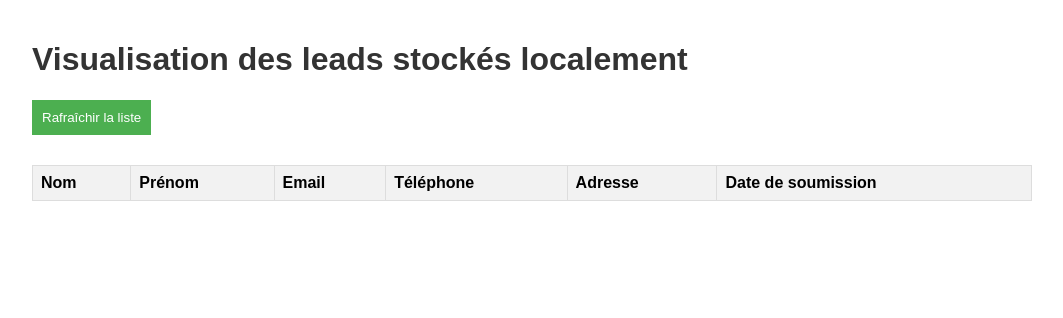
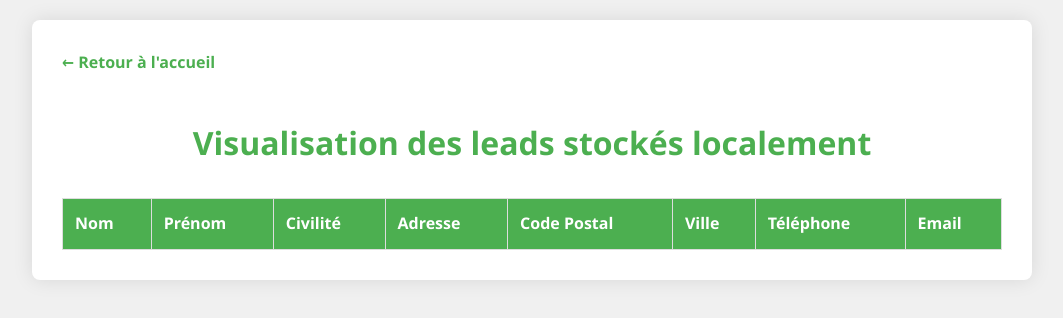
Before and after one commit to Devlinkmaroc/leads_GAmedia, a plain HTML site: page view_leads.html in a window 1280 px wide. Shown: the whole page, without its empty margins (108-1171 px from the left). Drawn offline with Linux system fonts and the light colour scheme.

Commit message:
Update view_leads.html

```diff
--- a/view_leads.html
+++ b/view_leads.html
@@ -5,37 +5,124 @@
     <meta name="viewport" content="width=device-width, initial-scale=1.0">
     <title>Visualisation des leads</title>
     <style>
-        body { font-family: Arial, sans-serif; max-width: 1000px; margin: 0 auto; padding: 20px; }
-        h1 { color: #333; }
-        #leadList { margin-top: 20px; }
-        table { width: 100%; border-collapse: collapse; }
-        th, td { border: 1px solid #ddd; padding: 8px; text-align: left; }
-        th { background-color: #f2f2f2; }
-        tr:nth-child(even) { background-color: #f9f9f9; }
-        button { padding: 10px; background-color: #4CAF50; color: white; border: none; cursor: pointer; margin-bottom: 10px; }
+        :root {
+            --primary-color: #4CAF50;
+            --secondary-color: #45a049;
+            --background-color: #f0f0f0;
+            --text-color: #333;
+            --input-background: #fff;
+            --input-border: #ddd;
+        }
+
+        body {
+            font-family: 'Segoe UI', Tahoma, Geneva, Verdana, sans-serif;
+            max-width: 1000px;
+            margin: 0 auto;
+            padding: 20px;
+            background-color: var(--background-color);
+            color: var(--text-color);
+            line-height: 1.6;
+        }
+
+        .container {
+            background-color: white;
+            padding: 30px;
+            border-radius: 8px;
+            box-shadow: 0 0 20px rgba(0,0,0,0.1);
+        }
+
+        h1 {
+            color: var(--primary-color);
+            text-align: center;
+            margin-bottom: 30px;
+        }
+
+        table {
+            width: 100%;
+            border-collapse: collapse;
+            margin-top: 20px;
+        }
+
+        th, td {
+            border: 1px solid var(--input-border);
+            padding: 12px;
+            text-align: left;
+        }
+
+        th {
+            background-color: var(--primary-color);
+            color: white;
+        }
+
+        tr:nth-child(even) {
+            background-color: #f2f2f2;
+        }
+
+        .back-link {
+            display: inline-block;
+            margin-bottom: 20px;
+            color: var(--primary-color);
+            text-decoration: none;
+            font-weight: bold;
+            transition: color 0.3s ease;
+        }
+
+        .back-link:hover {
+            color: var(--secondary-color);
+        }
+
+        @media (max-width: 768px) {
+            body {
+                padding: 10px;
+            }
+            .container {
+                padding: 20px;
+            }
+            table {
+                font-size: 14px;
+            }
+            th, td {
+                padding: 8px;
+            }
+        }
     </style>
 </head>
 <body>
-    <h1>Visualisation des leads stockés localement</h1>
-    <button id="refreshButton">Rafraîchir la liste</button>
-    <div id="leadList">
+    <div class="container">
+        <a href="index.html" class="back-link">← Retour à l'accueil</a>
+        <h1>Visualisation des leads stockés localement</h1>
         <table id="leadsTable">
             <thead>
                 <tr>
                     <th>Nom</th>
                     <th>Prénom</th>
+                    <th>Civilité</th>
+                    <th>Adresse</th>
+                    <th>Code Postal</th>
+                    <th>Ville</th>
+                    <th>Téléphone</th>
                     <th>Email</th>
-                    <th>Téléphone</th>
-                    <th>Adresse</th>
-                    <th>Date de soumission</th>
                 </tr>
             </thead>
             <tbody>
-                <!-- Les leads seront ajoutés ici dynamiquement -->
+                <!-- Les données seront insérées ici par JavaScript -->
             </tbody>
         </table>
     </div>
 
-    <script src="script.js"></script>
+    <script>
+        document.addEventListener('DOMContentLoaded', function() {
+            const leadsTable = document.getElementById('leadsTable').getElementsByTagName('tbody')[0];
+            const storedLeads = JSON.parse(localStorage.getItem('leads')) || [];
+
+            storedLeads.forEach(lead => {
+                const row = leadsTable.insertRow();
+                Object.values(lead).forEach(value => {
+                    const cell = row.insertCell();
+                    cell.textContent = value;
+                });
+            });
+        });
+    </script>
 </body>
 </html>
```
